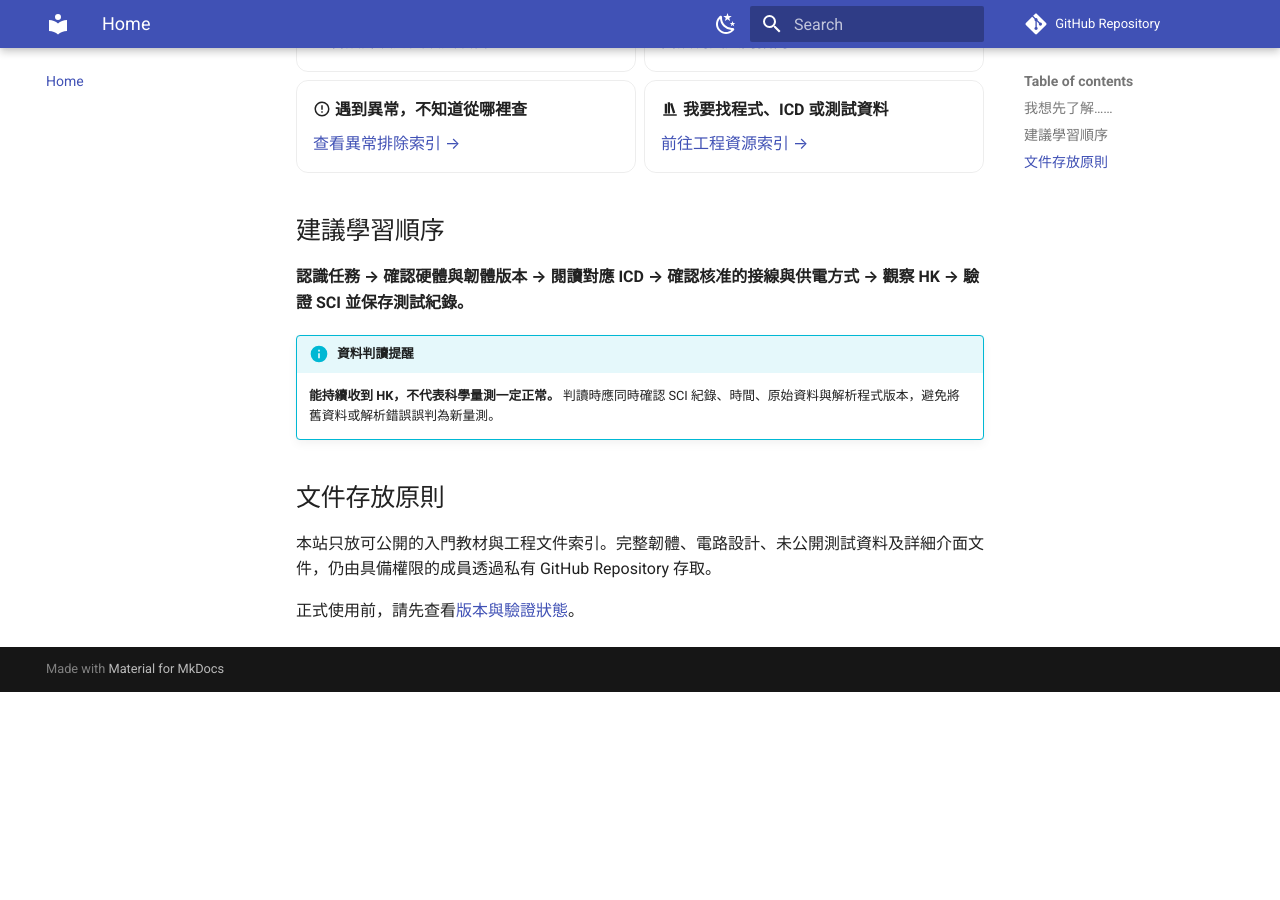
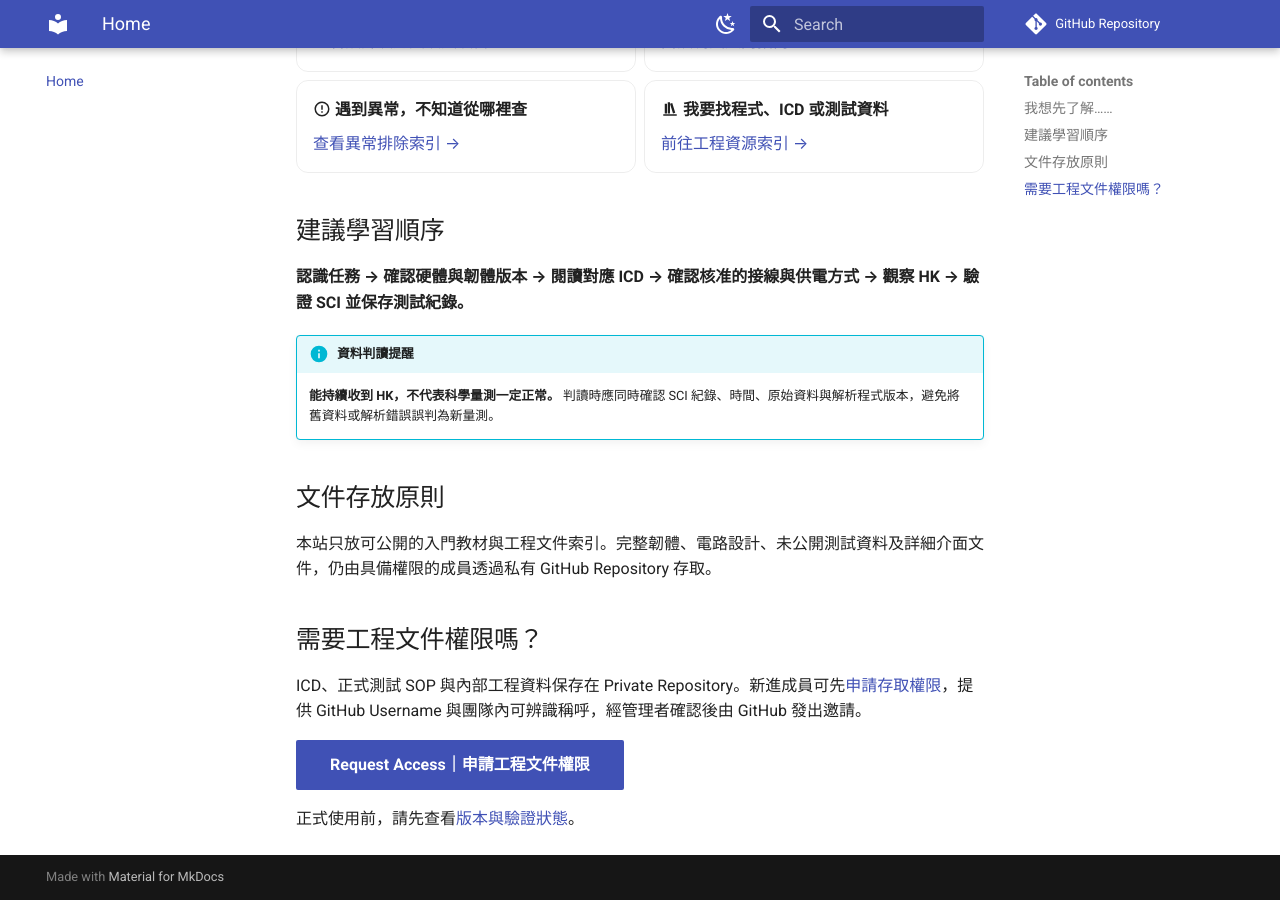
Before and after one commit to Mondayhs/radiation-probe-docs, an MkDocs documentation site: the page built from docs/index.md, in a window 1280 px wide and 900 px high, scrolled down 658 px. Built offline with MkDocs 1.6.1 and Material for MkDocs 9.7.7, drawn with Linux system fonts in a browser that asks for light colours; comment, search, counter and statistics services are not loaded; before the commit the page ends 1350 px from its top, so only the background shows below that.

Commit message:
Expose access request in site navigation and onboarding

```diff
--- a/docs/index.md
+++ b/docs/index.md
@@ -48,4 +48,10 @@
 
 本站只放可公開的入門教材與工程文件索引。完整韌體、電路設計、未公開測試資料及詳細介面文件，仍由具備權限的成員透過私有 GitHub Repository 存取。
 
+## 需要工程文件權限嗎？
+
+ICD、正式測試 SOP 與內部工程資料保存在 Private Repository。新進成員可先[申請存取權限](start/request-access.md)，提供 GitHub Username 與團隊內可辨識稱呼，經管理者確認後由 GitHub 發出邀請。
+
+[**Request Access｜申請工程文件權限**](start/request-access.md){ .md-button .md-button--primary }
+
 正式使用前，請先查看[版本與驗證狀態](maintenance/release-status.md)。
```
